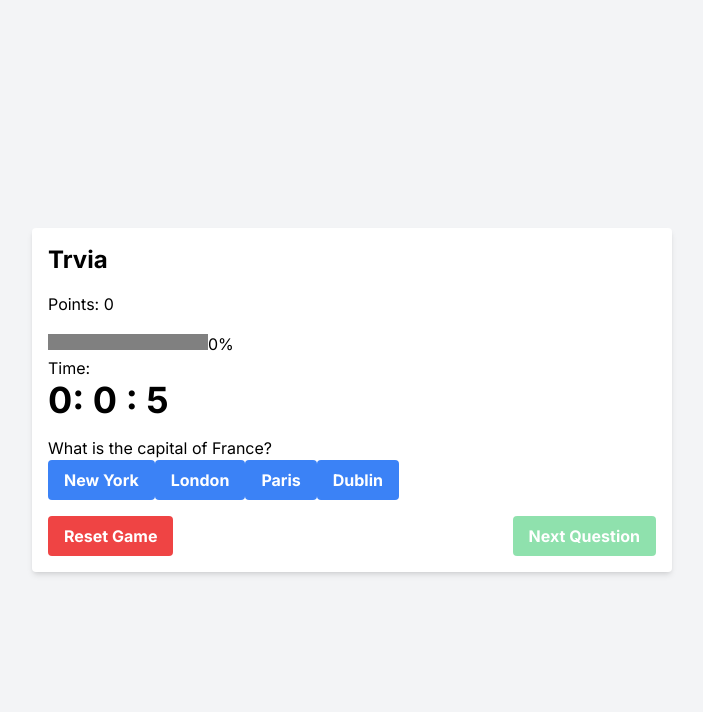
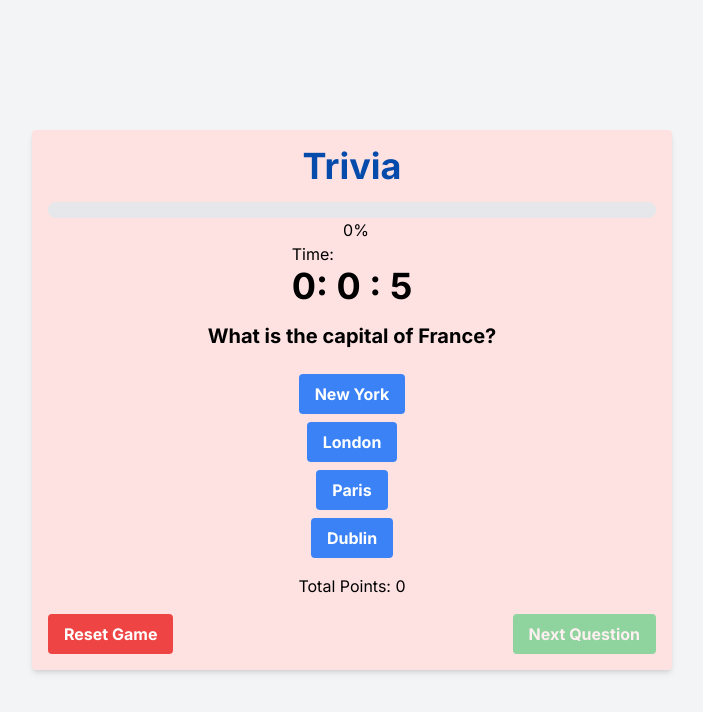
Before and after one commit to dariocoroneldev/parquequizz, a Next.js app: page /trivia in a window 1280 px wide. Shown: the top 712 px of the page, without its empty margins (288-991 px from the left). Built offline with nearby package versions, Linux system fonts and the light colour scheme.

Commit message:
Design adjustments - tailwind

```diff
--- a/app/components/triviacomp/progresbar.tsx
+++ b/app/components/triviacomp/progresbar.tsx
@@ -12,10 +12,15 @@ const ProgressBar: React.FC<ProgressBarProps> = ({ completed = 0, total }) => {
     const percentage = Math.round((completed / total) * 100); // Usa Math.round() para redondear el porcentaje
 
     return (
-        <div>
-            <progress value={completed} max={total} />
-            <span>{`${percentage}%`}</span>
-        </div>
+    <>
+
+    <div className="w-full h-4 bg-gray-200 rounded-full overflow-hidden">
+        <div className="h-full bg-blue-500" style={{ width: `${percentage}%` }}></div>
+    </div>
+    <span className="ml-2 red-100">{percentage}%</span>
+
+    </>
+
     );
 };
 
--- a/app/components/triviacomp/triviaComp.tsx
+++ b/app/components/triviacomp/triviaComp.tsx
@@ -5,7 +5,6 @@ import Timer from './timer';
 import { question } from '../../data/Questions';
 import { Question } from '../../types/interface';
 import ProgressBar from './progresbar';
-
 // Define the TrviaComp component
 const TrviaComp: React.FC = () => {
         // Define state variables
@@ -64,22 +63,22 @@ const TrviaComp: React.FC = () => {
 
         // Render the component
         return (
+            <>
+            {/* Componente contenedor */}
             <div className="flex flex-col items-center justify-center min-h-screen bg-gray-100">
     {gameOver ? (
-                    // If the game is over, show the game over screen
-                    <div className="p-4 bg-white rounded shadow-md w-full sm:w-3/4 lg:w-1/2">
+        // Pantalla de fin de juego
+        <div className="p-4 bg-white rounded shadow-md w-full sm:w-3/4 lg:w-1/2 ">
             <h2 className="text-2xl font-bold mb-4">Game Over</h2>
-                        <p className="mb-4">Total Points: {points}</p>
-                        <ProgressBar
-                            completed={currentQuestion + 1}
-                            total={questions.length}
-                        />
+            <ProgressBar completed={currentQuestion + 1} total={questions.length} />
 
             <h2 className="text-xl font-bold mb-4">Questions and Answers</h2>
-                        {questions.map((q) => (
-                            <div key={q.question}>
-                                <p>Question: {q.question}</p>
-                                <p>Correct Answer: {q.answer}</p>
+            {questions.map((q, index) => (
+                <div key={index} className="mb-4">
+                    <p className="font-bold">Question:</p>
+                    <p>{q.question}</p>
+                    <p className="font-bold">Correct Answer:</p>
+                    <p>{q.answer}</p>
                 </div>
             ))}
             <button
@@ -90,24 +89,19 @@ const TrviaComp: React.FC = () => {
             </button>
         </div>
     ) : (
-                    // If the game is not over, show the current question and options
-                    <div className="p-4 bg-white rounded shadow-md w-full sm:w-3/4 lg:w-1/2">
-                        <h2 className="text-2xl font-bold mb-4">Trvia</h2>
-                        <p className="mb-4">Points: {points}</p>
+        // Pantalla de pregunta actual
+        <div className="p-4 bg-red-100 rounded shadow-md w-full sm:w-3/4 lg:w-1/2">
+            <div className='flex flex-col items-center justify-center h-full'>
+                <h2 className="text-4xl font-bold mb-4 text-[#044bab]">Trivia</h2>
                 <ProgressBar completed={currentQuestion} total={questions.length} />
-                        <p className="mb-4">
-                            Time:
-                            <Timer isPaused={isPaused} reset={resetTimer} />
-                        </p>
-                        <h1>{question[currentQuestion].question} </h1>
-                        {message && <p>{message}</p>}
-                        {question[currentQuestion].options.map((option) => (
+                <p className="mb-4">Time: <Timer isPaused={isPaused} reset={resetTimer} /></p>
+                <h1 className="text-xl font-bold mb-4">{question[currentQuestion].question}</h1>
+                {message && <p className="mb-4">{message}</p>}
+                {question[currentQuestion].options.map((option, index) => (
                     <button
-                                key={option}
-                                className={`bg-blue-500 hover:bg-blue-700 text-white font-bold py-2 px-4 rounded ${
-                                    answered && option !== selectedOption
-                                        ? "opacity-50 cursor-not-allowed"
-                                        : ""
+                        key={index}
+                        className={`mt-2 bg-blue-500 hover:bg-blue-700 text-white font-bold py-2 px-4 rounded ${
+                            answered && option !== selectedOption ? "opacity-50 cursor-not-allowed" : ""
                         }`}
                         onClick={() => handleClick(option)}
                         disabled={answered}
@@ -115,6 +109,8 @@ const TrviaComp: React.FC = () => {
                         {option}
                     </button>
                 ))}
+                <p className="mt-4">Total Points: {points}</p>
+            </div>
             <div className="flex justify-between mt-4">
                 <button
                     className="bg-red-500 hover:bg-red-700 text-white font-bold py-2 px-4 rounded"
@@ -135,6 +131,9 @@ const TrviaComp: React.FC = () => {
         </div>
     )}
 </div>
+
+        </>
+
         );
 };
 
```
Also changed, not shown: app/components/triviacomp/test.tsx (added, +7 -0 lines), app/globals.css (line endings or trailing spaces), 1 other file (tests, documents, lock files or other folders). Lines whose indentation alone changed are shown as unchanged.
